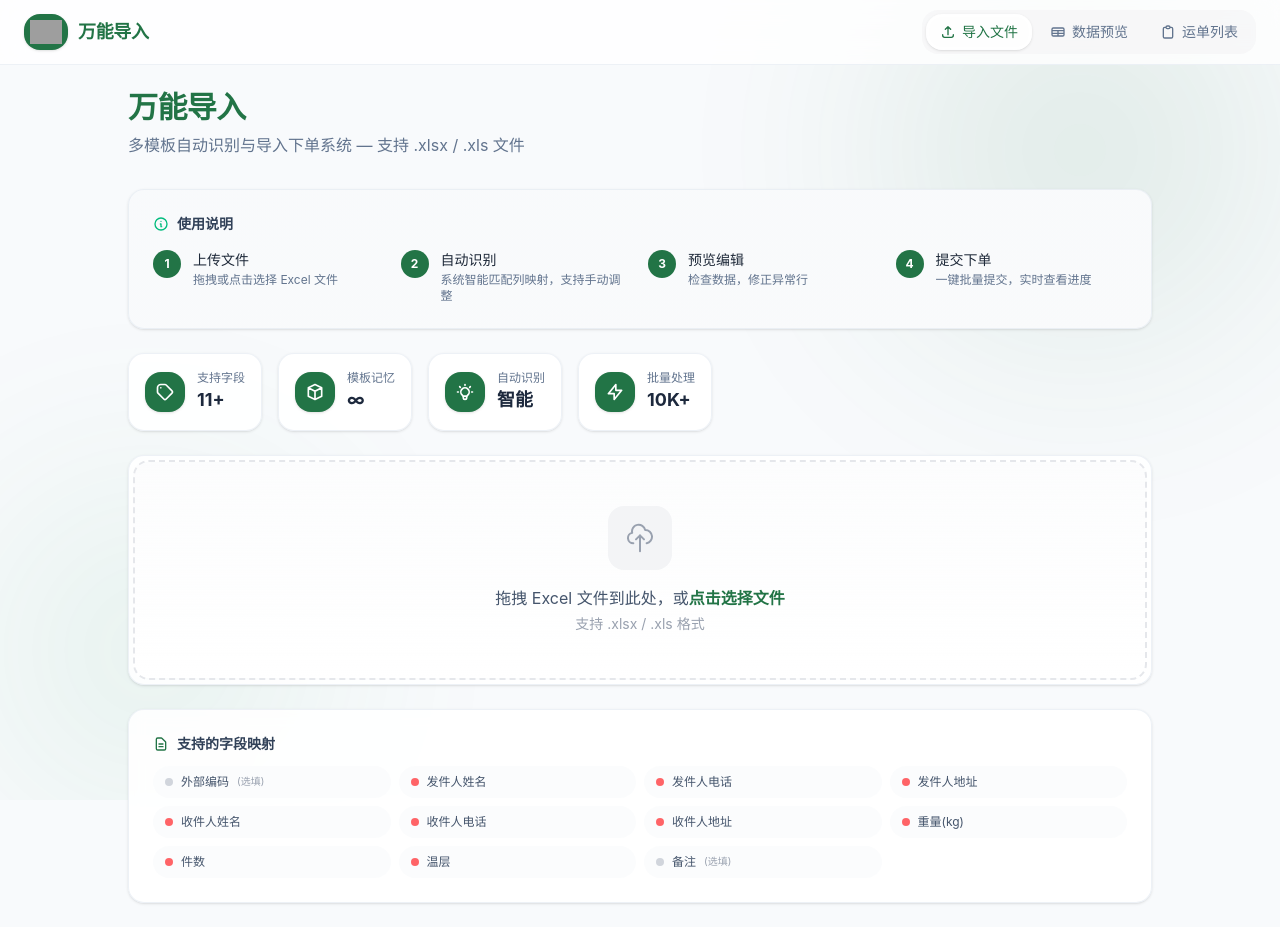
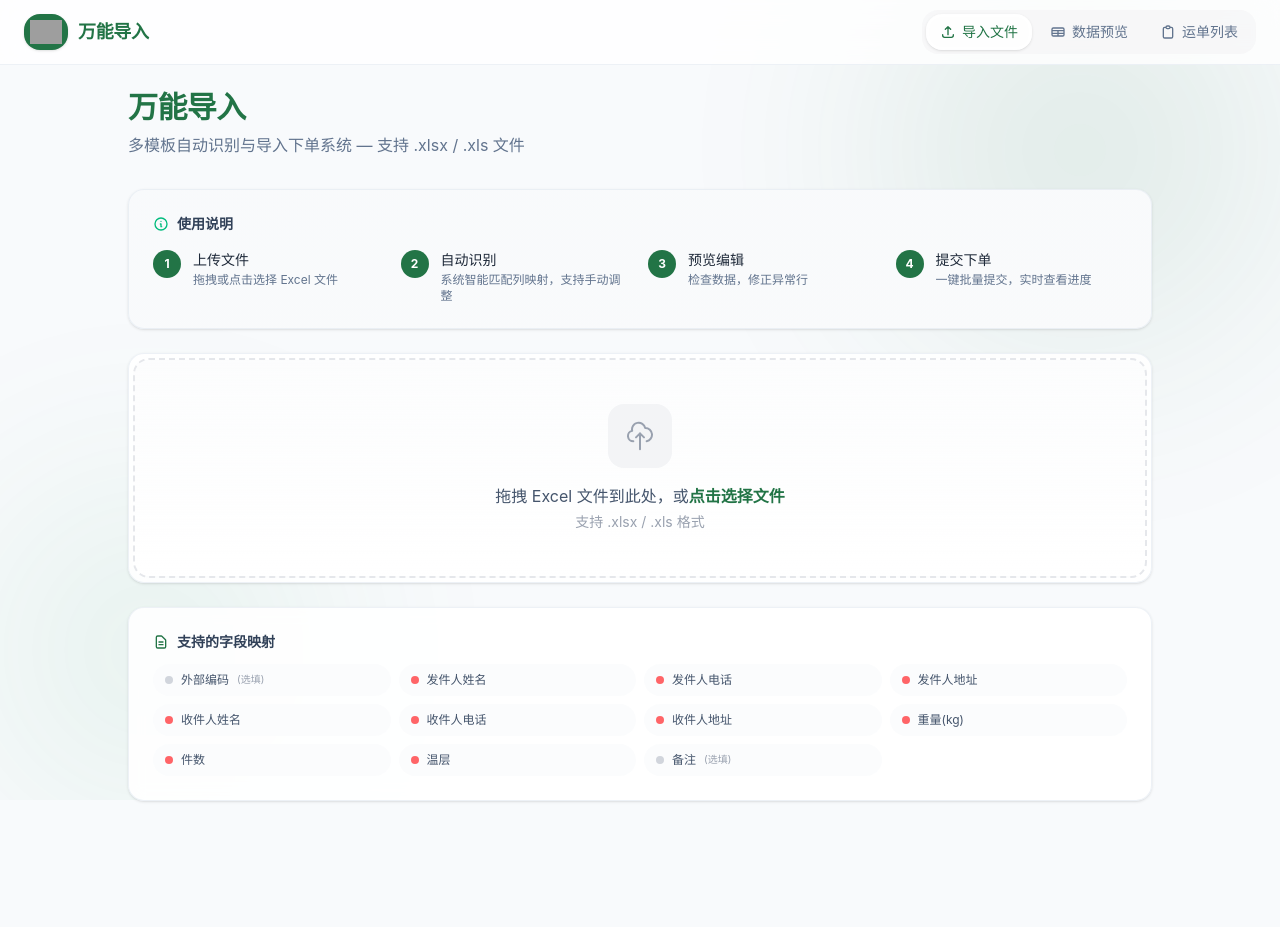
Before and after one commit to houpe/universal-import, a Next.js app: page /import in a window 1280 px wide. After the commit the page ends 825 px from the top, so only its background shows below. Built offline with nearby package versions, Linux system fonts and the light colour scheme; grey boxes are pictures that could not be loaded.

Commit message:
style: 移除import页统计卡片区域

```diff
--- a/src/app/import/page.tsx
+++ b/src/app/import/page.tsx
@@ -177,25 +177,6 @@ export default function ImportPage() {
             </div>
           </div>
 
-          {/* Stats Cards */}
-          <div className="flex gap-4">
-            {STATS.map((stat, i) => (
-              <div key={i} className="bg-white/90 backdrop-blur-sm rounded-lg border border-slate-200/60 p-4 shadow-sm card-hover">
-                <div className="flex items-center gap-3">
-                  <div className={`w-10 h-10 rounded-lg bg-gradient-to-br ${stat.color} flex items-center justify-center shadow-sm`}>
-                    <svg className="w-5 h-5 text-white" fill="none" stroke="currentColor" viewBox="0 0 24 24">
-                      <path strokeLinecap="round" strokeLinejoin="round" strokeWidth={2} d={stat.icon} />
-                    </svg>
-                  </div>
-                  <div>
-                    <p className="text-xs text-slate-500">{stat.label}</p>
-                    <p className="text-lg font-bold text-slate-800">{stat.value}</p>
-                  </div>
-                </div>
-              </div>
-            ))}
-          </div>
-
           {/* Saved templates indicator */}
           {savedTemplates > 0 && (
             <div className="bg-gradient-to-r from-[#227446]/5 to-[#227446]/5 border border-[#227446]/20 rounded-lg p-4 flex items-center gap-3">
```
